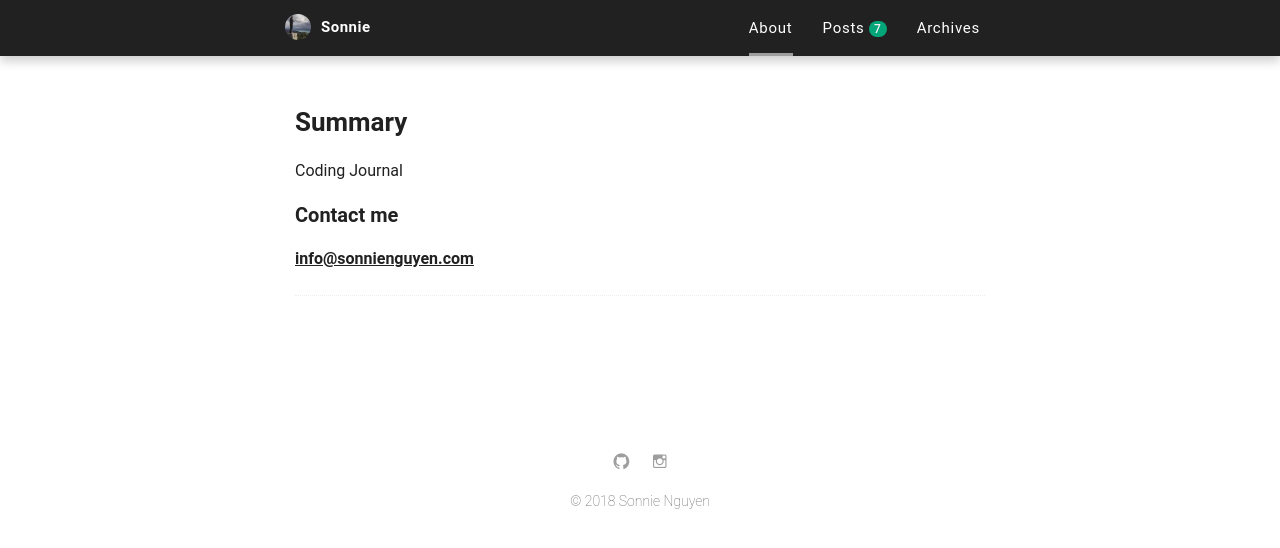
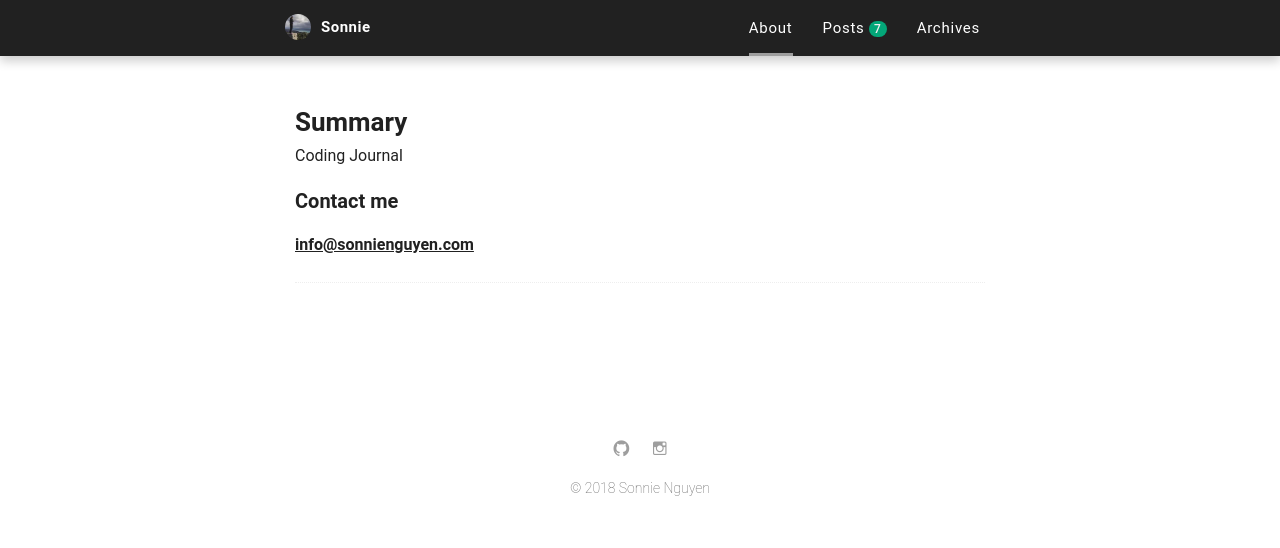
Before and after one commit to sonnienguyen/sonnie-nguyen-portfolio, a Jekyll site: the page built from about.md, in a window 1280 px wide. Shown: the top 548 px of the page. Built offline with Jekyll 4.4.1, drawn with Linux system fonts in a browser that asks for light colours.

Commit message:
Change default margin for p element to margin-bottom

```diff
--- a/_sass/base/_base.scss
+++ b/_sass/base/_base.scss
@@ -75,7 +75,7 @@ h4 {
 }
 
 p {
-  margin: 1.5rem 0;
+  margin-bottom: 1.6rem;
 }
 
 a {
```
